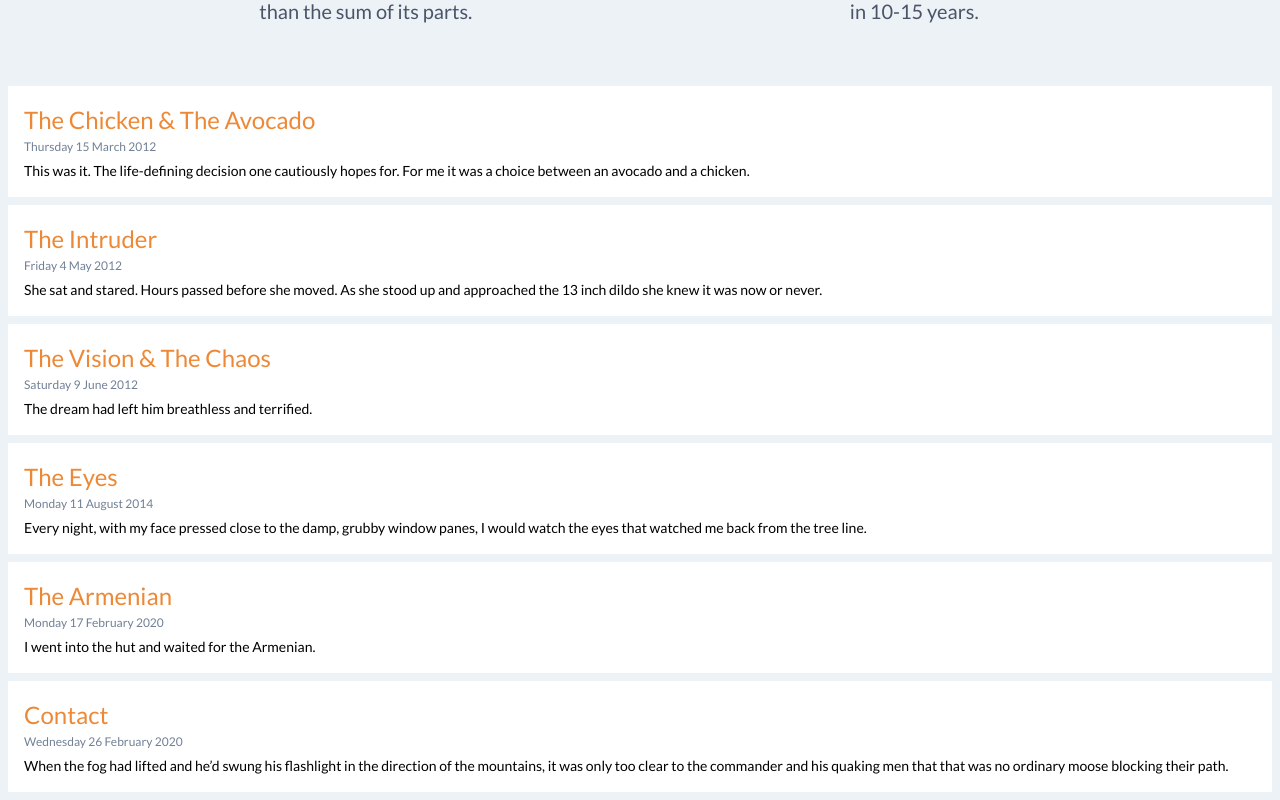
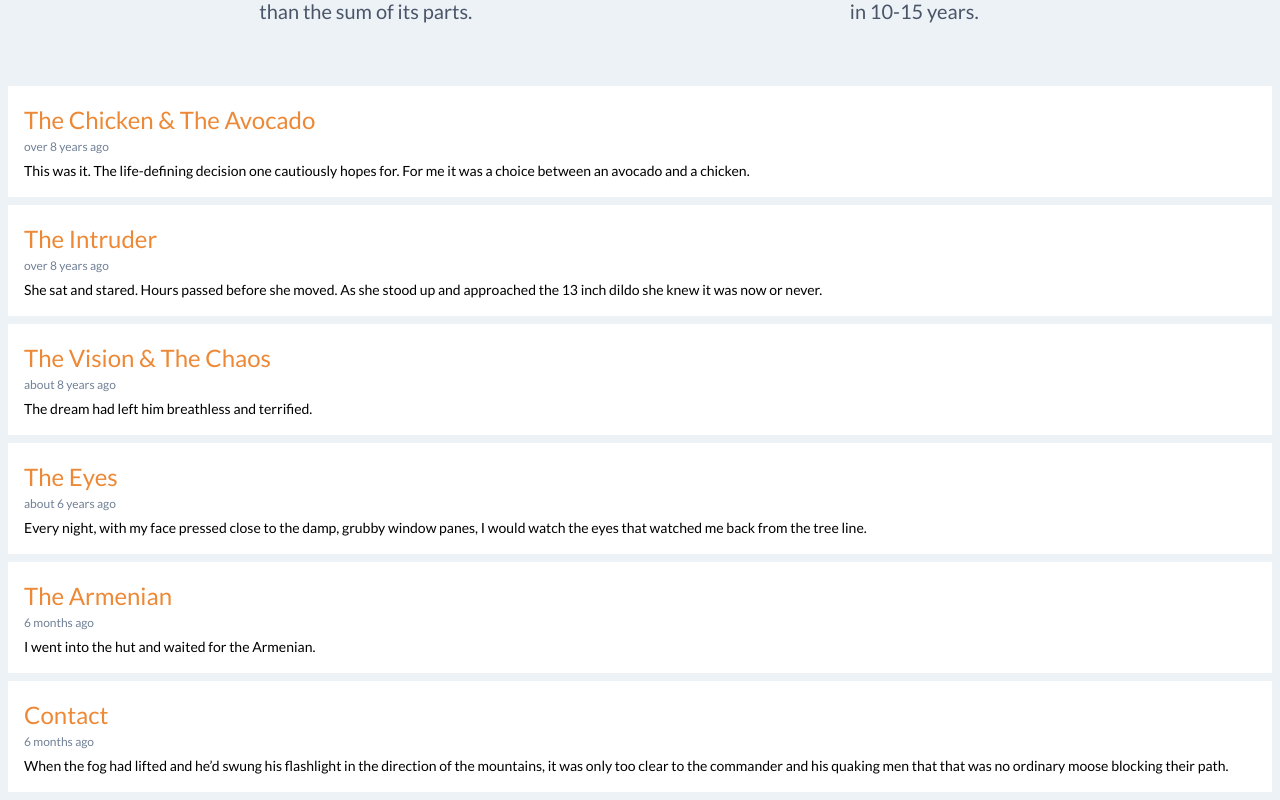
Before and after one commit to BarneyPowell/book-of-barney, a Next.js app: page / in a window 1280 px wide. Shown: the part 1100-1900 px from the top of the page. Built offline with nearby package versions, Linux system fonts and the light colour scheme.

Commit message:
Refactored article card dates

```diff
--- a/components/_atoms/ParsedDate/index.js
+++ b/components/_atoms/ParsedDate/index.js
@@ -1,3 +1,4 @@
+import { format, formatDistance, formatRelative, subDays } from 'date-fns';
 
 export default function ParsedDate({date, weekday, year, month, day}) {
 
@@ -12,7 +13,9 @@ export default function ParsedDate({date, weekday, year, month, day}) {
     const parsedDate = new Date();
     parsedDate.setTime(time);
 
+    const out = formatDistance(parsedDate, new Date(), { addSuffix: true });
+
     return (
-        <>{parsedDate.toLocaleDateString('en-GB', options)}</>
+        <>{out}</>
     )
 }
--- a/components/_molecules/ArticleCard/index.js
+++ b/components/_molecules/ArticleCard/index.js
@@ -1,15 +1,14 @@
+import { formatDistance } from 'date-fns';
 import Link from 'next/link';
-import ParsedDate from '@/atoms/ParsedDate';
+
+const getDistanceDate = (dateString) => {
+  const time = Date.parse(dateString);
+  const parsedDate = new Date();
+  parsedDate.setTime(time);
+  return formatDistance(parsedDate, new Date(), { addSuffix: true });
+}
 
 export default function ArticleCard({ frontmatter: { title, description, date }, slug }) {
-
-    const dateProps = {
-      date,
-      weekday: 'long',
-      year: 'numeric',
-      month: 'long',
-      day: 'numeric'
-    };
 
     return (
         <article className="m-2 bg-white font-display">
@@ -22,7 +21,7 @@ export default function ArticleCard({ frontmatter: { title, description, date },
                   </Link>
                 </h3>
                 <div className="px-4 mb-1 text-xs flex">
-                  <span className="text-gray-600"><ParsedDate {...dateProps} /></span>
+                  <span className="text-gray-600">{getDistanceDate(date)}</span>
                 </div>
               </header>
               <section className="p-4 pt-0">
```
